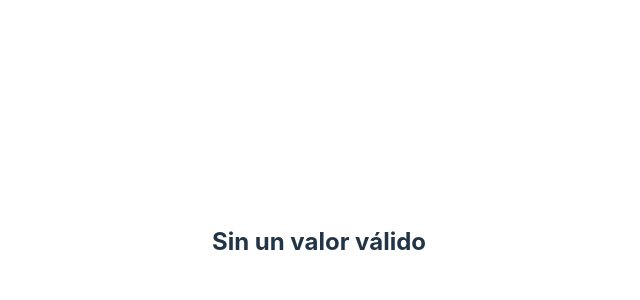
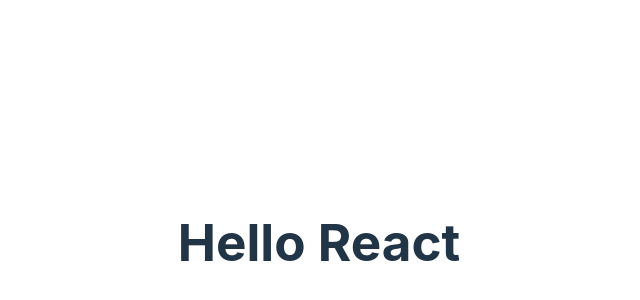
Before and after one commit to legodev/advanced-react, a React (Vite) app: page / in a window 1280 px wide. Shown: the part 158-458 px from the top of the page, without its empty margins (321-961 px from the left). Built offline with nearby package versions, Linux system fonts and the light colour scheme.

Commit message:
Hello React

```diff
--- a/src/App.jsx
+++ b/src/App.jsx
@@ -1,24 +1,25 @@
 import './App.css'
-import ThemeProvider from './components/ThemeProvider'
-import { ThemeContext, useTheme } from './hooks/useTheme'
+// import ThemeProvider from './components/ThemeProvider'
+// import { ThemeContext, useTheme } from './hooks/useTheme'
 
 function App() {
-  function Cases() {
-    const level = useTheme(ThemeContext)
-    switch (level) {
-      case 1:
-        return <h1>Caso 1</h1>
-      case 2:
-        return <h6>Caso 2</h6>
-      default:
-        return <h2>Sin un valor válido</h2>
-    }
-  }
+  // function Cases() {
+  //   const level = useTheme(ThemeContext)
+  //   switch (level) {
+  //     case 1:
+  //       return <h1>Caso 1</h1>
+  //     case 2:
+  //       return <h6>Caso 2</h6>
+  //     default:
+  //       return <h2>Sin un valor válido</h2>
+  //   }
+  // }
 
   return (
-    <ThemeProvider value={0}>
-      <Cases></Cases>
-    </ThemeProvider>
+    // <ThemeProvider value={0}>
+    //   <Cases></Cases>
+    // </ThemeProvider>
+    <h1>Hello React</h1>
   )
 }
 export default App
--- a/src/hooks/useTheme.js
+++ b/src/hooks/useTheme.js
@@ -2,7 +2,9 @@
 import { createContext } from "react";
 
 export const ThemeContext = createContext(undefined)
+//Create context
 
 export const useTheme = () => {
     return useContext(ThemeContext)
 }
+// Use context
```
